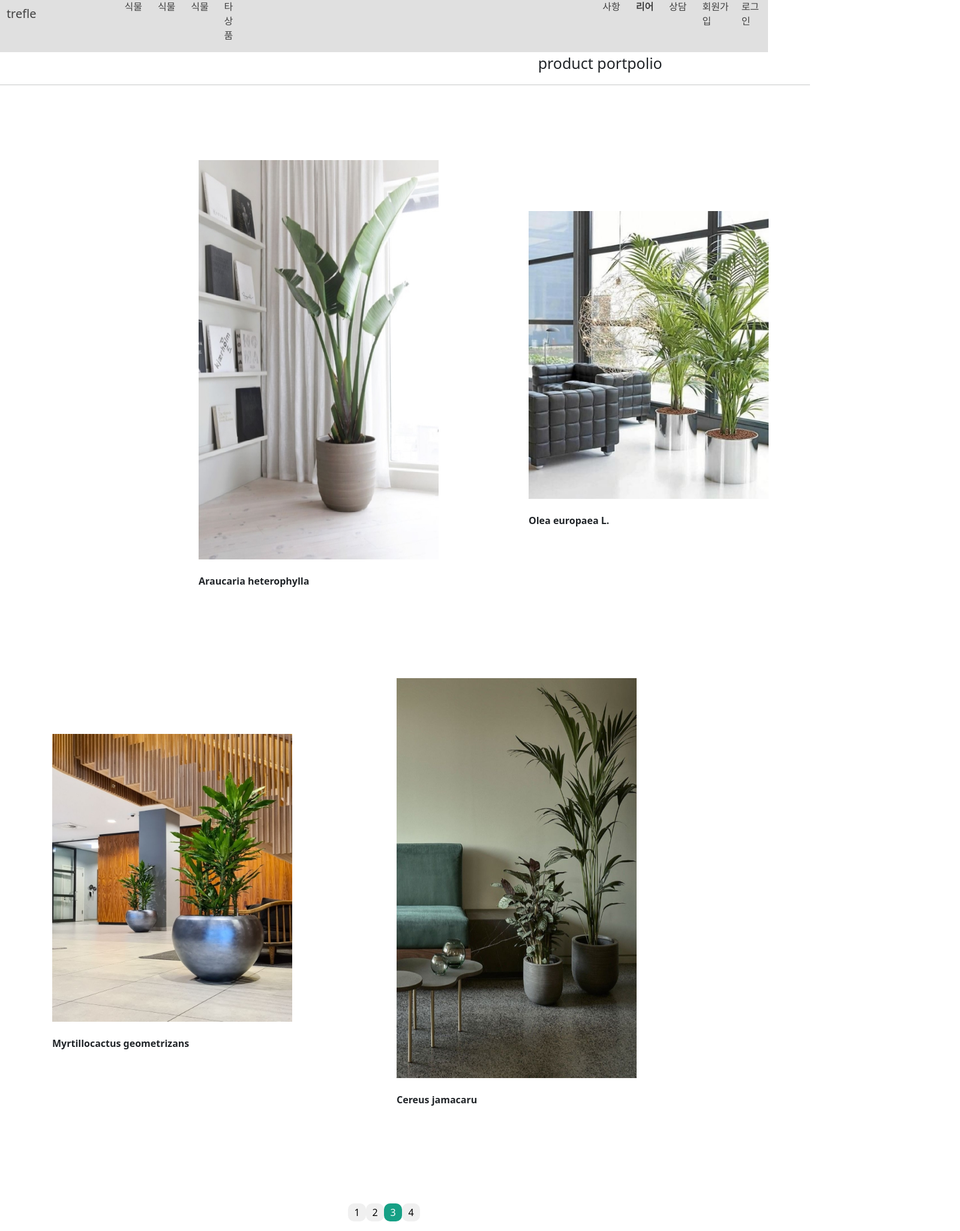
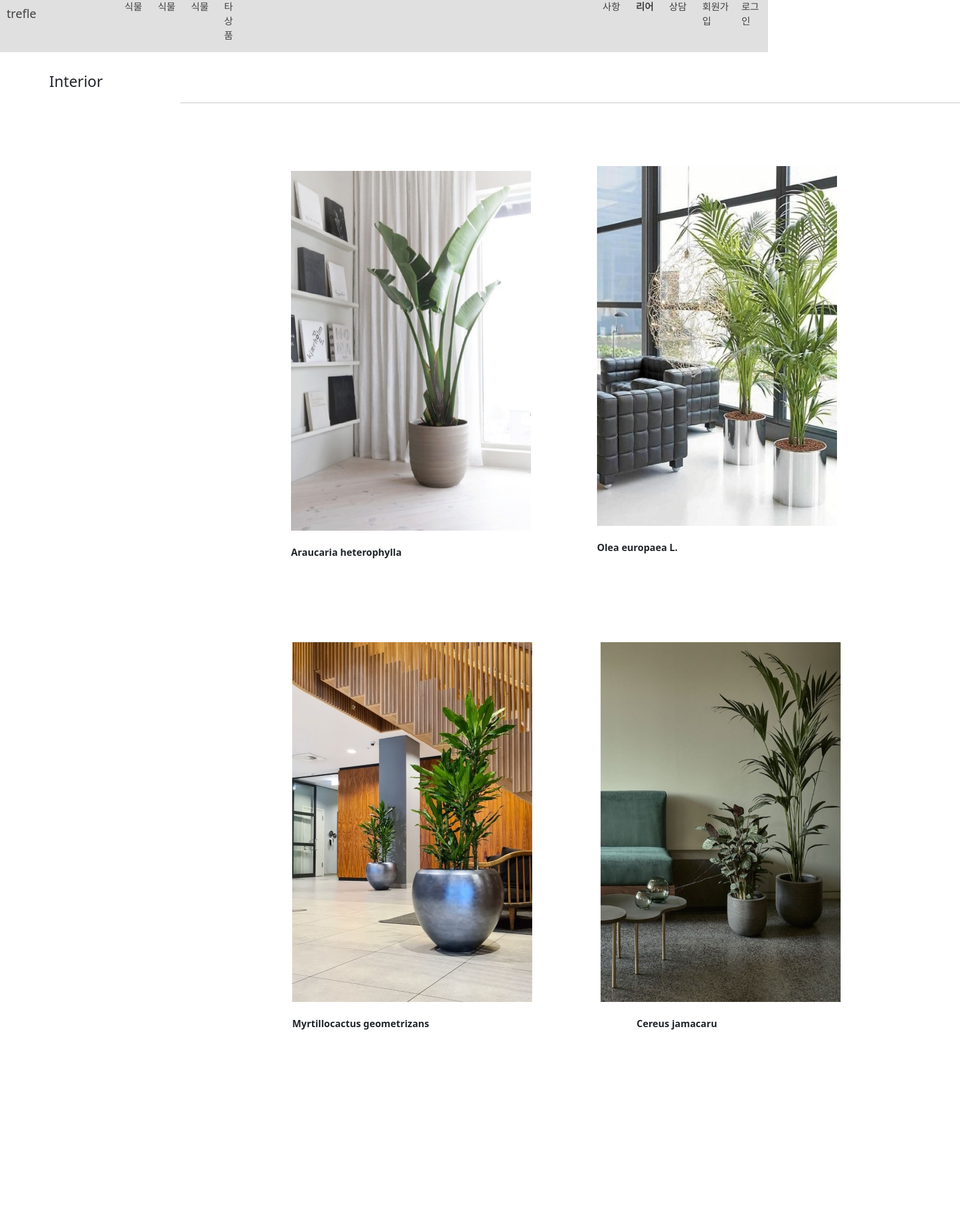
Before and after one commit to ghkwns5191/testplease, a Vue app in the folder demo/src/frontend/: page /#/interior in a window 1280 px wide. Shown: the part 41-2094 px from the top of the page at 60% size, 1600 px wide, since content can reach past the window. After the commit the page ends 1851 px from the top, so only its background shows below. Built offline with nearby package versions, Linux system fonts and the light colour scheme.

Commit message:
인테리어 추가

```diff
--- a/demo/src/frontend/src/views/interiorView.vue
+++ b/demo/src/frontend/src/views/interiorView.vue
@@ -3,16 +3,16 @@
         <body>
 
 <div class="container">
-  <p style="margin-left: 73%; font-size: 25px;" class="">product portpolio</p>
+  <p style="margin-top: 30px; font-size: 25px;">Interior</p>
     <!--<h1 style="margin-left: 78%;">Product interior</h1>-->
     </div>
-    <hr width="1350px">
-<div style="margin-left: 20%;  margin-top: 50px;">
-<table cellpadding="75">
+    <hr style="width: 1300px; margin-left: 300px;">
+<div style="margin-left: 430px;  margin-top: 50px;">
+<table cellpadding="55">
 <tr>
 <td>
  <!-- <strong p class="lead text-muted">Araucaria heterophylla</strong></p><br>-->
-    <a href="#"> <img :src="require(`../assets/interior_img/${interior1}.jpg`)" alt="인테리어1" style="width: 400px;" > </a><br><br>
+    <img :src="require(`../assets/interior_img/${interior1}.jpg`)" alt="인테리어1" style="height: 600px; width: 400px;" @click="nowRepairing"><br><br>
         <div class="card-body">
             <strong p class="card-text"> Araucaria heterophylla</strong>
             <div class="d-flex justify-content-between align-items-center">
@@ -22,7 +22,7 @@
         </div>
       </div></td>
 <td>
-   <a href="#"> <img :src="require(`../assets/interior_img/${interior2}.png`)" alt="인테리어2" style="width: 400px;" > </a><br><br>
+   <img :src="require(`../assets/interior_img/${interior2}.png`)" alt="인테리어2" style="height: 600px; width: 400px;" @click="nowRepairing"><br><br>
         <div class="card-body">
             <p><strong p class="card-text"> Olea europaea L.</strong></p>
             <div class="d-flex justify-content-between align-items-center">
@@ -33,12 +33,12 @@
 </div>
 
 
-
+<div style="margin-left: 400px;">
 <table cellpadding="75">
 <tr>
 <td>
   <div class="container">
-      <a href="#"> <img :src="require(`../assets/interior_img/${interior3}.png`)" alt="인테리어3" style="width: 400px;" > </a><br><br>
+      <img :src="require(`../assets/interior_img/${interior3}.png`)" alt="인테리어3" style="height: 600px; width: 400px;" @click="nowRepairing"><br><br>
           <div class="card-body">
             <p><strong p class="card-text"> Myrtillocactus geometrizans</strong></p>
             <div class="d-flex justify-content-between align-items-center">
@@ -47,7 +47,7 @@
 
 <td>
 <div class="container">
-      <a href="#"> <img :src="require(`../assets/interior_img/${interior4}.png`)" alt="인테리어2" style="width: 400px;" > </a><br><br>
+      <img :src="require(`../assets/interior_img/${interior4}.png`)" alt="인테리어2" style="height: 600px; width: 400px; margin-left: -60px;" @click="nowRepairing"><br><br>
           <div class="card-body">
             <p><strong p class="card-text"> Cereus jamacaru</strong></p>
             <div class="d-flex justify-content-between align-items-center">
@@ -56,17 +56,13 @@
         </td>
         </tr>
 </table>
+</div>
 
 
 
 
  <!-- 페이징 -->
- <p id="paging">
-  <button>1</button>
-  <button>2</button>
-  <button style="color:white; background-color:rgb(22, 160, 133)">3</button>
-  <button>4</button>
-</p>
+
 </body>
     </div>
 </template>
@@ -81,6 +77,11 @@
                 interior3: "in2",
                 interior4: "in3",
             }
+        },
+        methods: {
+            nowRepairing(){
+                alert("해당 페이지는 현재 준비 중입니다.")
+            }
         }
     }
 </script>
@@ -92,5 +93,9 @@
         transition: transform.10s;
         }
 
+    img {
+        cursor: pointer;
+    }
+
     @import "../css/main_customer.css";
 </style>
```
Also changed, not shown: 3 other files (tests, documents, lock files or other folders).
